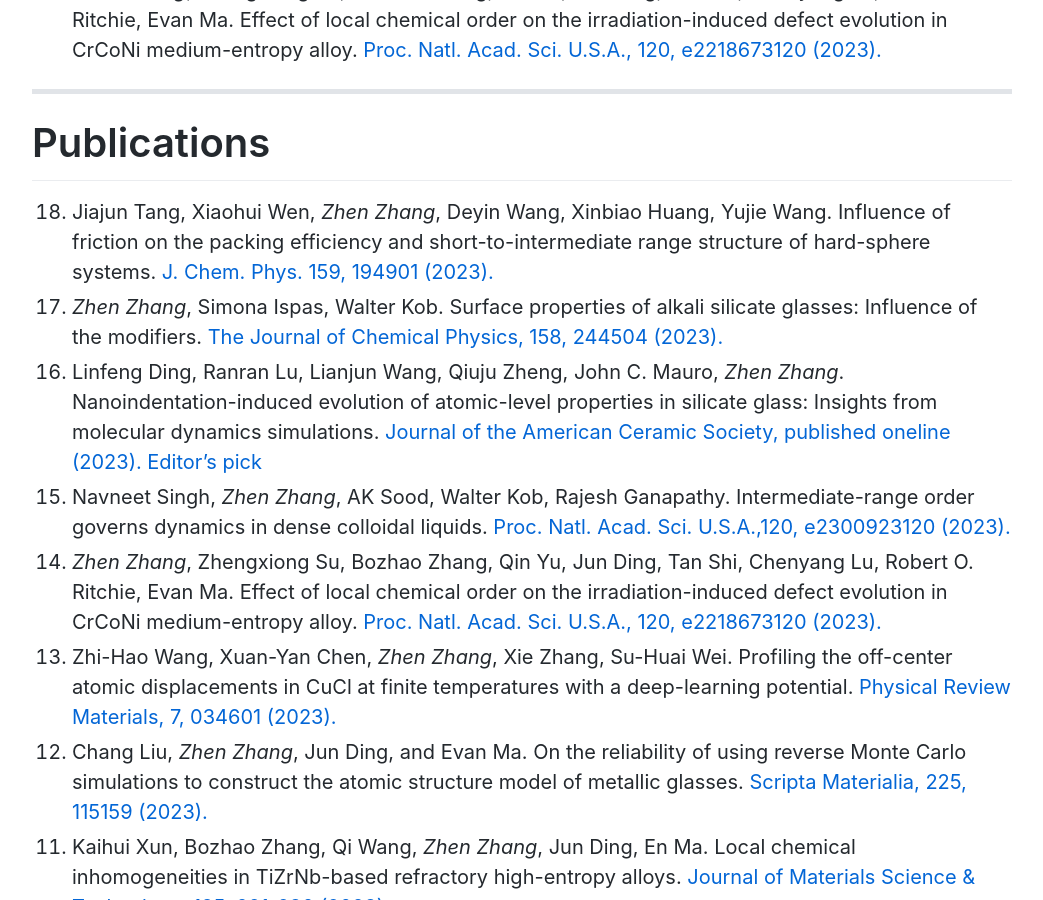
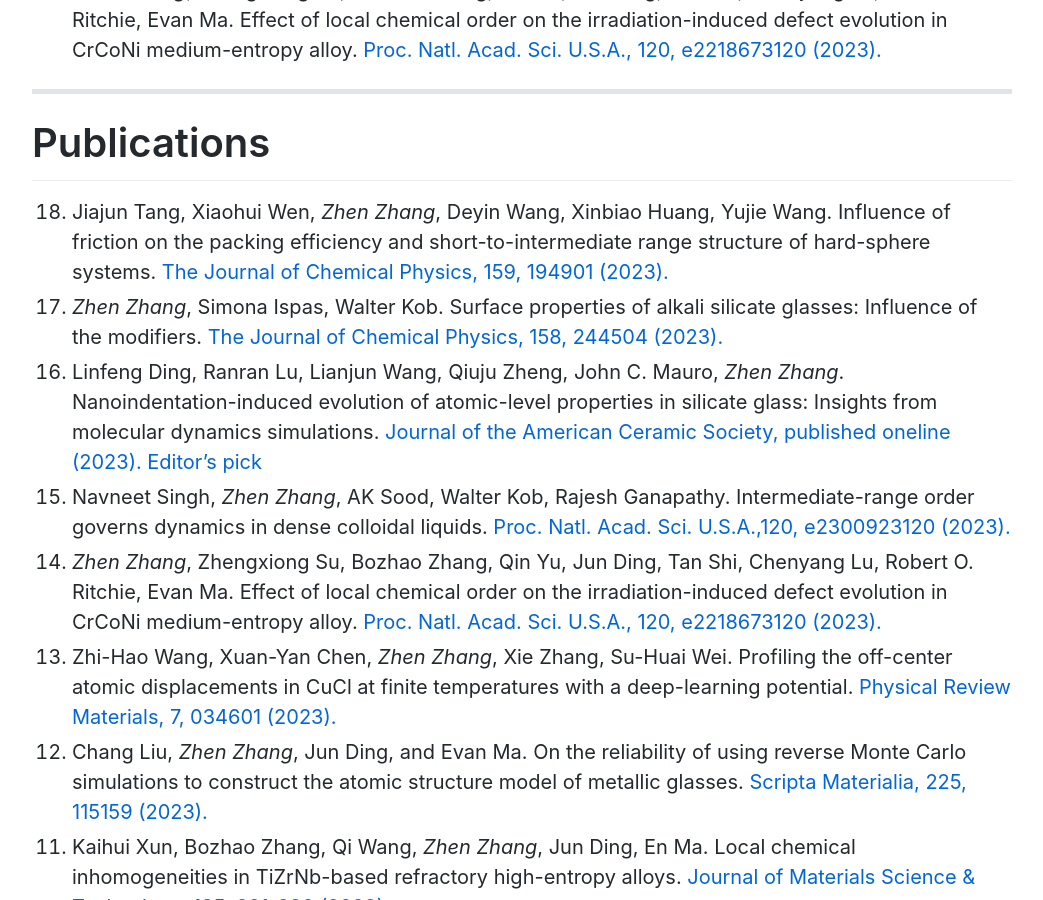
Before and after one commit to zhenzhang1991/zhenzhang1991.github.io, a Jekyll site: the page built from index.md, in a window 1280 px wide and 900 px high, scrolled down 4654 px. Shown: the whole window, without its empty margins (118-1161 px from the left). Built offline with Jekyll 4.4.1, drawn with Linux system fonts in a browser that asks for light colours; Markdown is read by kramdown in place of the engine named in the settings; comment, search, counter and statistics services are not loaded.

Commit message:
Update index.md

```diff
--- a/index.md
+++ b/index.md
@@ -85,21 +85,21 @@ Publication for more details:
 * * *
 
 # Publications
-1. Jiajun Tang, Xiaohui Wen, *Zhen Zhang*, Deyin Wang, Xinbiao Huang, Yujie Wang. Influence of friction on the packing efficiency and short-to-intermediate range structure of hard-sphere systems. [J. Chem. Phys. 159, 194901 (2023).](https://doi.org/10.1063/5.0175513)
-1. *Zhen Zhang*, Simona Ispas, Walter Kob. Surface properties of alkali silicate glasses: Influence of the modifiers. [The Journal of Chemical Physics, 158, 244504 (2023).](https://doi.org/10.1063/5.0155497)
-1. Linfeng Ding, Ranran Lu, Lianjun Wang, Qiuju Zheng, John C. Mauro, *Zhen Zhang*. Nanoindentation-induced evolution of atomic-level properties in silicate glass: Insights from molecular dynamics simulations. [Journal of the American Ceramic Society, published oneline (2023). Editor's pick](https://doi.org/10.1111/jace.19230)
-1. Navneet Singh, *Zhen Zhang*, AK Sood, Walter Kob, Rajesh Ganapathy. Intermediate-range order governs dynamics in dense colloidal liquids. [Proc. Natl. Acad. Sci. U.S.A.,120, e2300923120 (2023).](https://www.pnas.org/doi/abs/10.1073/pnas.2300923120)
-0. *Zhen Zhang*, Zhengxiong Su, Bozhao Zhang, Qin Yu, Jun Ding, Tan Shi, Chenyang Lu, Robert O. Ritchie, Evan Ma. Effect of local chemical order on the irradiation-induced defect evolution in CrCoNi medium-entropy alloy. [Proc. Natl. Acad. Sci. U.S.A., 120, e2218673120 (2023).](https://www.pnas.org/doi/abs/10.1073/pnas.2218673120)
-0. Zhi-Hao Wang, Xuan-Yan Chen, *Zhen Zhang*, Xie Zhang, Su-Huai Wei. Profiling the off-center atomic displacements in CuCl at finite temperatures with a deep-learning potential. [Physical Review Materials, 7, 034601 (2023).](https://journals.aps.org/prmaterials/abstract/10.1103/PhysRevMaterials.7.034601)
+0. Jiajun Tang, Xiaohui Wen, *Zhen Zhang*, Deyin Wang, Xinbiao Huang, Yujie Wang. Influence of friction on the packing efficiency and short-to-intermediate range structure of hard-sphere systems. [The Journal of Chemical Physics, 159, 194901 (2023).](https://doi.org/10.1063/5.0175513)
+0. *Zhen Zhang*, Simona Ispas, Walter Kob. Surface properties of alkali silicate glasses: Influence of the modifiers. [The Journal of Chemical Physics, 158, 244504 (2023).](https://doi.org/10.1063/5.0155497)
+0. Linfeng Ding, Ranran Lu, Lianjun Wang, Qiuju Zheng, John C. Mauro, *Zhen Zhang*. Nanoindentation-induced evolution of atomic-level properties in silicate glass: Insights from molecular dynamics simulations. [Journal of the American Ceramic Society, published oneline (2023). Editor's pick](https://doi.org/10.1111/jace.19230)
+0. Navneet Singh, *Zhen Zhang*, AK Sood, Walter Kob, Rajesh Ganapathy. Intermediate-range order governs dynamics in dense colloidal liquids. [Proc. Natl. Acad. Sci. U.S.A.,120, e2300923120 (2023).](https://doi.org/10.1073/pnas.2300923120)
+0. *Zhen Zhang*, Zhengxiong Su, Bozhao Zhang, Qin Yu, Jun Ding, Tan Shi, Chenyang Lu, Robert O. Ritchie, Evan Ma. Effect of local chemical order on the irradiation-induced defect evolution in CrCoNi medium-entropy alloy. [Proc. Natl. Acad. Sci. U.S.A., 120, e2218673120 (2023).](https://doi.org/10.1073/pnas.2218673120)
+0. Zhi-Hao Wang, Xuan-Yan Chen, *Zhen Zhang*, Xie Zhang, Su-Huai Wei. Profiling the off-center atomic displacements in CuCl at finite temperatures with a deep-learning potential. [Physical Review Materials, 7, 034601 (2023).](https://doi.org/10.1103/PhysRevMaterials.7.034601)
 0. Chang Liu, *Zhen Zhang*, Jun Ding, and Evan Ma. On the reliability of using reverse Monte Carlo simulations to construct the atomic structure model of metallic
-glasses. [Scripta Materialia, 225, 115159 (2023).](https://www.sciencedirect.com/science/article/abs/pii/S1359646222006546?via%3Dihub)
-0. Kaihui Xun, Bozhao Zhang, Qi Wang, *Zhen Zhang*, Jun Ding, En Ma. Local chemical inhomogeneities in TiZrNb-based refractory high-entropy alloys. [Journal of Materials Science & Technology, 135, 221-230 (2023).](https://www.sciencedirect.com/science/article/abs/pii/S1005030222006090)
+glasses. [Scripta Materialia, 225, 115159 (2023).](https://doi.org/10.1016/j.scriptamat.2022.115159)
+0. Kaihui Xun, Bozhao Zhang, Qi Wang, *Zhen Zhang*, Jun Ding, En Ma. Local chemical inhomogeneities in TiZrNb-based refractory high-entropy alloys. [Journal of Materials Science & Technology, 135, 221-230 (2023).](https://doi.org/10.1016/j.jmst.2022.06.047)
 0. *Zhen Zhang*, Jun Ding, and Evan Ma. Shear transformations in metallic glasses without excessive and predefinable defects. [Proc. Natl. Acad. Sci. U.S.A., 119, e2213941119 (2022).](https://doi.org/10.1073/pnas.2213941119)
 0. *Zhen Zhang*, Simona Ispas, and Walter Kob. Fracture of silicate glasses: Microcavities and correlations between atomic-level properties. [Physical Review Materials, 6, 085601 (2022).](https://doi.org/10.1103/PhysRevMaterials.6.085601)
 0. *Zhen Zhang*, Simona Ispas, and Walter Kob. Origin of the non-linear elastic behavior of silicate glasses. [Acta Materialia, 231, 117855 (2022).](https://doi.org/10.1016/j.actamat.2022.117855)
 0. Houfei Yuan, *Zhen Zhang*, Walter Kob, and Yujie Wang. Connecting packing efficiency of binary hard sphere systems to their intermediate range structure. [Physical Review Letters, 127, 278001 (2021).](https://doi.org/10.1103/PhysRevLett.127.278001)
 0. *Zhen Zhang*, Simona Ispas, and Walter Kob. Roughness and scaling properties of oxide glass surfaces at the nanoscale. [Physical Review Letters, 126, 066101 (2021).](https://journals.aps.org/prl/abstract/10.1103/PhysRevLett.126.066101)
-0. *Zhen Zhang*, Walter Kob, and Simona Ispas. First-principles study of the surface of silica and sodium silicate glasses. [Physical Review B, 103, 184201 (2021).](https://journals.aps.org/prb/abstract/10.1103/PhysRevB.103.184201)
+0. *Zhen Zhang*, Walter Kob, and Simona Ispas. First-principles study of the surface of silica and sodium silicate glasses. [Physical Review B, 103, 184201 (2021).](https://doi.org/10.1103/PhysRevB.103.184201)
 0. *Zhen Zhang* and Walter Kob. Revealing the three-dimensional structure of liquids using four-point correlation functions. [Proc. Natl. Acad. Sci. U.S.A., 117, 14032 (2020).](https://doi.org/10.1073/pnas.2005638117)
 0. *Zhen Zhang*, Simona Ispas, and Walter Kob. Structure and vibrational properties of sodium silicate glass surfaces. [The Journal of Chemical Physics, 153, 124503 (2020).](https://doi.org/10.1063/5.0019514)
 0. *Zhen Zhang*, Simona Ispas, and Walter Kob. The critical role of the interaction potential and simulation protocol for the structural and mechanical properties of sodosilicate glasses. [Journal of Non-Crystalline Solids, 532, 119895 (2020).](https://doi.org/10.1016/j.jnoncrysol.2020.119895)
```
